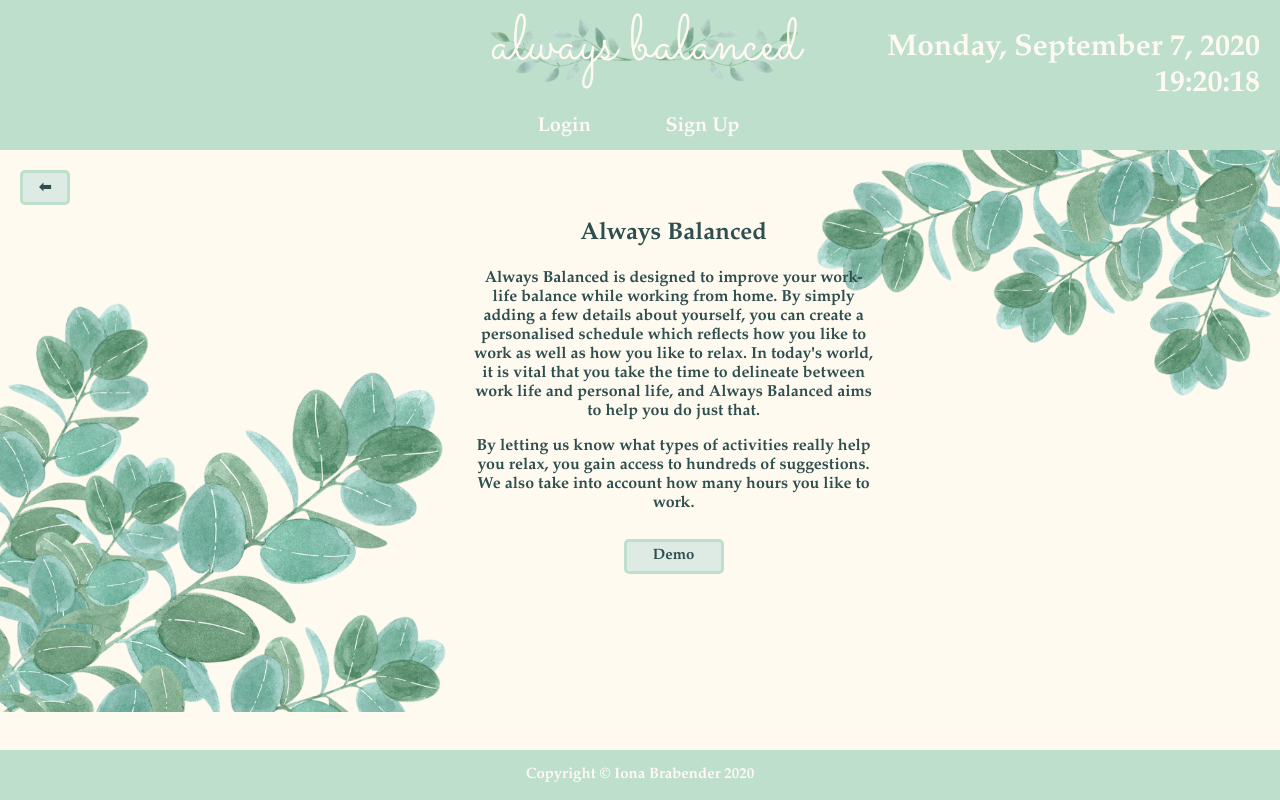
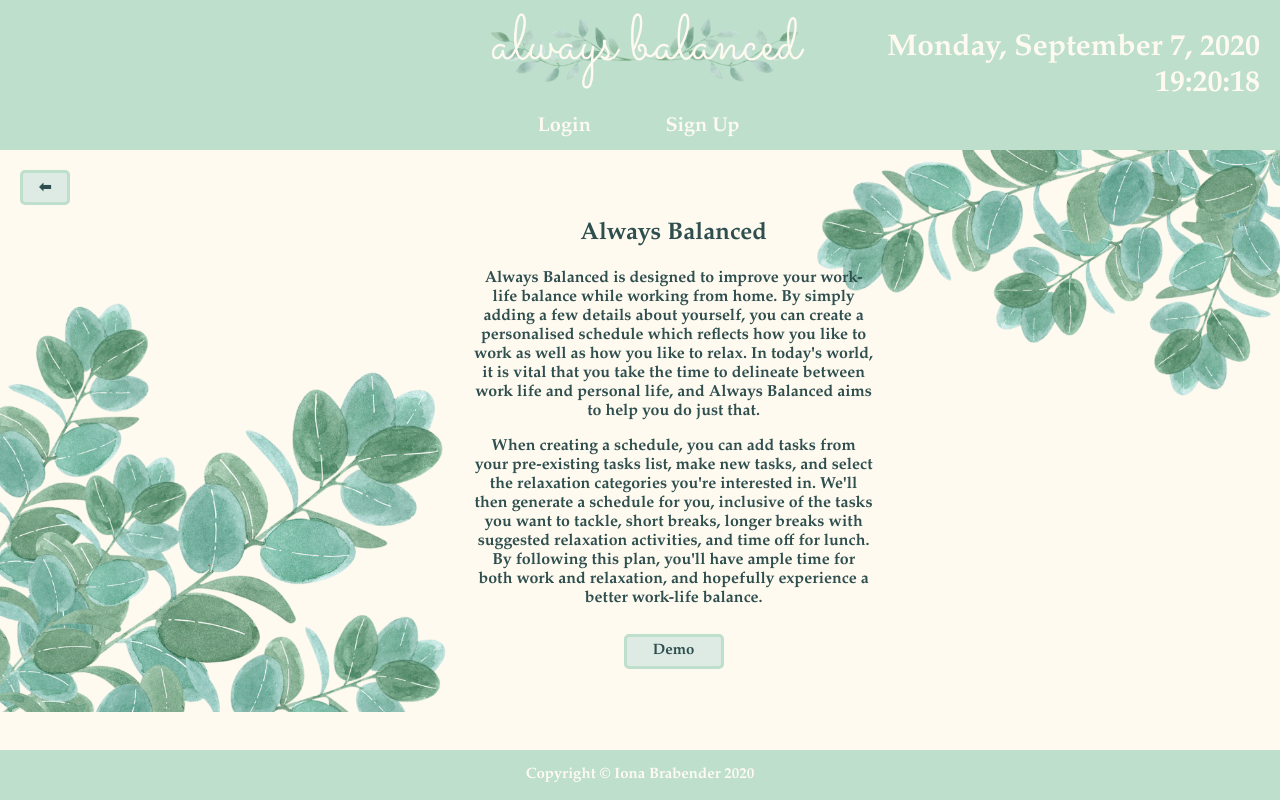
Before and after one commit to iona-b/always-balanced-frontend, a React (Create React App) app: page /about in a window 1280 px wide. Built offline with nearby package versions, Linux system fonts and the light colour scheme.

Commit message:
updated about section

```diff
--- a/src/App.js
+++ b/src/App.js
@@ -102,7 +102,7 @@ class App extends React.Component {
             </div>
           </div>
           <div id="lower-nav-bar">
-            <a id="link-to-github" href="https://github.com/iona-b/always-balanced-frontend">Copyright &copy; Iona Brabender 2020</a>
+            <a id="link-to-github" href="https://github.com/iona-b/always-balanced-frontend/blob/master/README.md">Copyright &copy; Iona Brabender 2020</a>
           </div>
         </div>
         :
@@ -122,7 +122,7 @@ class App extends React.Component {
             </div>
           </div>
           <div id="lower-nav-bar">
-            <a id="link-to-github" className="pre-login" href="https://github.com/iona-b/always-balanced-frontend">Copyright &copy; Iona Brabender 2020</a>
+            <a id="link-to-github" className="pre-login" href="https://github.com/iona-b/always-balanced-frontend/blob/master/README.md">Copyright &copy; Iona Brabender 2020</a>
           </div>
         </div>
         }
--- a/src/components/About.js
+++ b/src/components/About.js
@@ -31,7 +31,7 @@ class About extends React.Component {
             <div className="info-divs">
               <h2>Always Balanced</h2>
               <p>Always Balanced is designed to improve your work-life balance while working from home. By simply adding a few details about yourself, you can create a personalised schedule which reflects how you like to work as well as how you like to relax. In today's world, it is vital that you take the time to delineate between work life and personal life, and Always Balanced aims to help you do just that.</p>
-              <p>By letting us know what types of activities really help you relax, you gain access to hundreds of suggestions. We also take into account how many hours you like to work. </p>
+              <p>When creating a schedule, you can add tasks from your pre-existing tasks list, make new tasks, and select the relaxation categories you're interested in. We'll then generate a schedule for you, inclusive of the tasks you want to tackle, short breaks, longer breaks with suggested relaxation activities, and time off for lunch. By following this plan, you'll have ample time for both work and relaxation, and hopefully experience a better work-life balance.</p>
               <button className="buttons" onClick={this.handleToggleShowDemo}>Demo</button>
             </div>
           :
```
